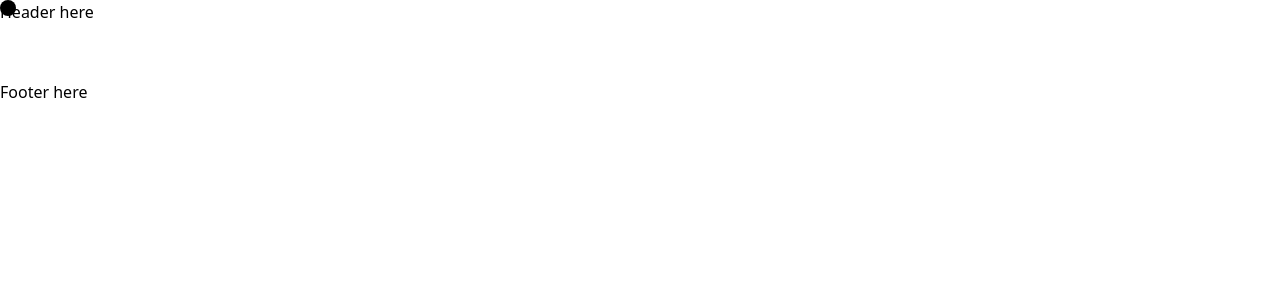
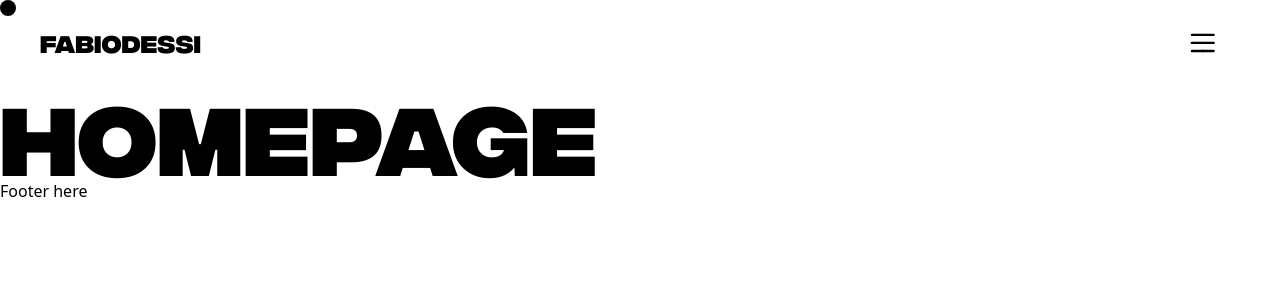
Before and after one commit to FabioDessi/fabiodessi-frontend, a SvelteKit app: page / in a window 1280 px wide. Shown: the top 300 px of the page. Built offline with nearby package versions, Linux system fonts and the light colour scheme.

Commit message:
feat: basic header

```diff
--- a/src/components/Header/Header.svelte
+++ b/src/components/Header/Header.svelte
@@ -1 +1,8 @@
-<div class="h-20">Header here</div>
+<script>
+	import BurgerMenu from '../../icons/BurgerMenu.svelte';
+</script>
+
+<div class="h-100 py-1 px-10 flex sticky justify-between items-center">
+	<h1 class="font-integralCF font-extrabold text-2xl">FABIODESSI</h1>
+	<BurgerMenu />
+</div>
--- /dev/null
+++ b/src/icons/BurgerMenu.svelte
@@ -0,0 +1,100 @@
+<script>
+	let isActive = false;
+
+	const handleOnClick = () => {
+		isActive = !isActive;
+	};
+</script>
+
+<button on:click={handleOnClick} class="rounded-full border-blue-100">
+	<div id="burger-menu" class:active={isActive}>
+		<svg xmlns="http://www.w3.org/2000/svg" width="75" height="75" viewBox="0 0 200 200">
+			<g stroke-width="6.5" stroke-linecap="round">
+				<path d="M72 82.286h28.75" fill="#000" fill-rule="evenodd" stroke="#000" />
+				<path
+					d="M100.75 103.714l72.482-.143c.043 39.398-32.284 71.434-72.16 71.434-39.878 0-72.204-32.036-72.204-71.554"
+					fill="none"
+					stroke="#000"
+				/>
+				<path d="M72 125.143h28.75" fill="#000" fill-rule="evenodd" stroke="#000" />
+				<path
+					d="M100.75 103.714l-71.908-.143c.026-39.638 32.352-71.674 72.23-71.674 39.876 0 72.203 32.036 72.203 71.554"
+					fill="none"
+					stroke="#000"
+				/>
+				<path d="M100.75 82.286h28.75" fill="#000" fill-rule="evenodd" stroke="#000" />
+				<path d="M100.75 125.143h28.75" fill="#000" fill-rule="evenodd" stroke="#000" />
+			</g>
+		</svg>
+	</div>
+</button>
+
+<style>
+	:global(#burger-menu) {
+		@apply cursor-pointer flex;
+	}
+
+	svg {
+		transition: transform 500ms cubic-bezier(0.4, 0, 0.2, 1);
+	}
+
+	path {
+		transition: transform 500ms cubic-bezier(0.4, 0, 0.2, 1),
+			stroke-dasharray 500ms cubic-bezier(0.4, 0, 0.2, 1),
+			stroke-dashoffset 500ms cubic-bezier(0.4, 0, 0.2, 1);
+	}
+
+	path:nth-child(1) {
+		transform-origin: 36% 40%;
+	}
+
+	path:nth-child(2) {
+		stroke-dasharray: 29 299;
+	}
+
+	path:nth-child(3) {
+		transform-origin: 35% 63%;
+	}
+
+	path:nth-child(4) {
+		stroke-dasharray: 29 299;
+	}
+
+	path:nth-child(5) {
+		transform-origin: 61% 52%;
+	}
+
+	path:nth-child(6) {
+		transform-origin: 62% 52%;
+	}
+
+	.active svg {
+		transform: rotate(90deg);
+	}
+
+	.active path:nth-child(1) {
+		transform: translateX(9px) translateY(1px) rotate(45deg);
+	}
+
+	.active path:nth-child(2) {
+		stroke-dasharray: 225 299;
+		stroke-dashoffset: -72px;
+	}
+
+	.active path:nth-child(3) {
+		transform: translateX(9px) translateY(1px) rotate(-45deg);
+	}
+
+	.active path:nth-child(4) {
+		stroke-dasharray: 225 299;
+		stroke-dashoffset: -72px;
+	}
+
+	.active path:nth-child(5) {
+		transform: translateX(9px) translateY(1px) rotate(-45deg);
+	}
+
+	.active path:nth-child(6) {
+		transform: translateX(9px) translateY(1px) rotate(45deg);
+	}
+</style>
--- a/src/routes/+page.svelte
+++ b/src/routes/+page.svelte
@@ -1 +1 @@
-<!-- Empty Homepage with always on MenuOverlay -->
+<h1 class="text-8xl uppercase font-integralCF">Homepage</h1>
```
